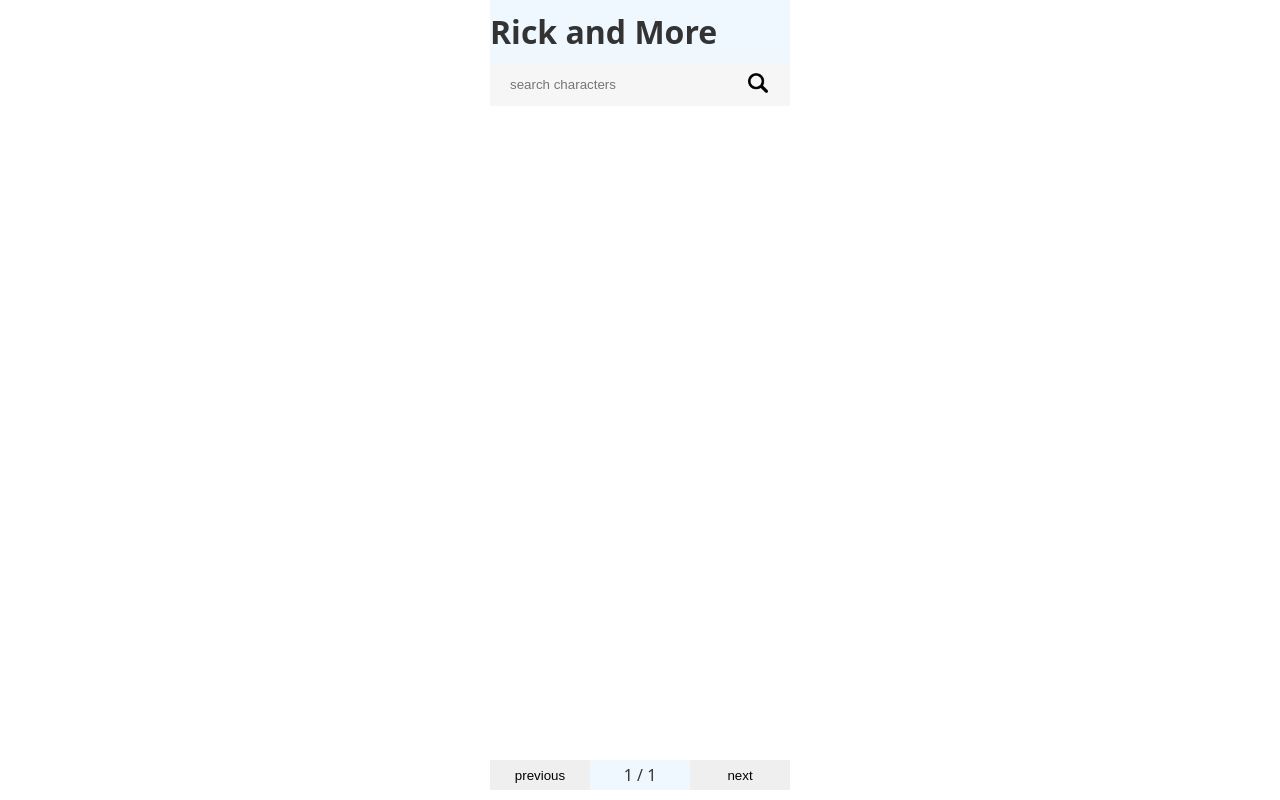
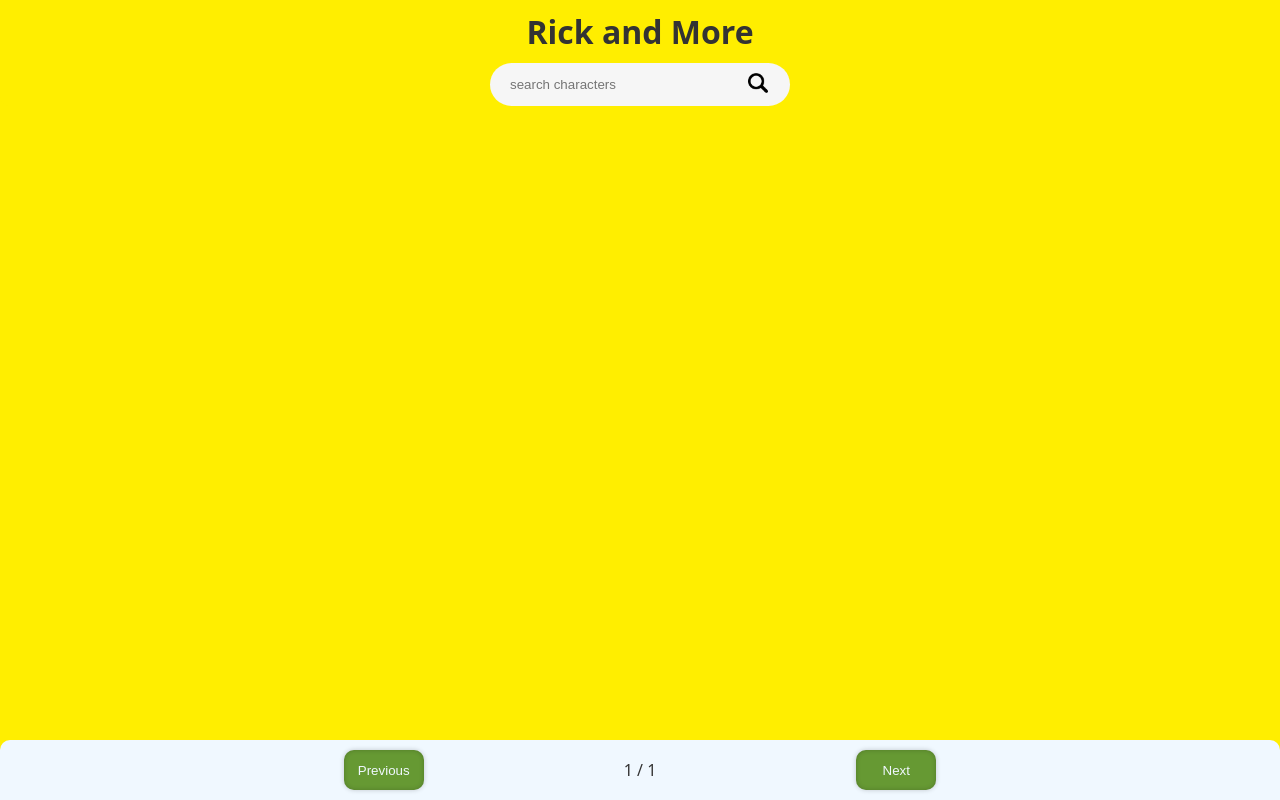
Before and after one commit to uxbyweng/rick-and-morty, a website with bundled scripts: page index.html in a window 1280 px wide. Built offline with nearby package versions, Linux system fonts and the light colour scheme; no server answers.

Commit message:
feat: responsive add style arrenged files

```diff
--- a/components/CharacterCard/CharacterCard.css
+++ b/components/CharacterCard/CharacterCard.css
@@ -1,11 +1,19 @@
+main {
+  margin-top: 90px;
+  gap: 10px;
+  margin-bottom: 50px;
+}
+
 .card-container {
-  margin-bottom: 10px;
+  margin-top: 10px;
 }
 .card {
+  margin-top: 10px;
   width: 300px;
   background-color: var(--color-secondary);
+  border-radius: 10px;
+  overflow: hidden;
 }
-
 .card__info {
   display: grid;
   grid-template-columns: auto 1fr;
@@ -23,3 +31,40 @@
 li {
   list-style: none;
 }
+
+@media (min-width: 800px) {
+  main {
+    display: grid;
+    grid-template-columns: repeat(1, 1fr);
+  }
+  .card-container {
+    display: grid;
+    grid-template-columns: repeat(2, 1fr);
+    grid-gap: 20px;
+  }
+  .navigation {
+    width: 650px;
+    align-items: center;
+  }
+  .header {
+    width: 650px;
+  }
+}
+@media (min-width: 1024px) {
+  main {
+    display: grid;
+    max-width: 1024px;
+  }
+  .card-container {
+    display: grid;
+    grid-template-columns: repeat(3, 1fr);
+    grid-gap: 20px;
+  }
+  .header {
+    width: 100%;
+  }
+  .navigation {
+    width: 100%;
+    gap: 200px;
+  }
+}
--- a/components/NavButton/NavButton.css
+++ b/components/NavButton/NavButton.css
@@ -1,7 +1,16 @@
 .button {
   border: none;
+  height: 40px;
+  width: 80px;
+  border-radius: 10px;
+  cursor: pointer;
+  transition: .5s;
+  background-color: #669933;
+  color: aliceblue;
+  box-shadow: 0 0 5px rgba(0, 0, 0, 0.2),
+  inset 0 0 5px rgba(0, 0, 0, 0.2);
 }
 
 .button:hover {
-  background-color: var(--color-secondary);
+  opacity: 0.8;
 }
--- a/components/NavPagination/NavPagination.css
+++ b/components/NavPagination/NavPagination.css
@@ -1,11 +1,14 @@
 .navigation {
-  height: 30px;
-  display: grid;
+  height: 60px;
+  width: 300px;
+  display: flex;
+  align-items: center;
+  justify-content: center;
+  gap: 30px;
   background-color: aliceblue;
-  grid-template-columns: 100px 100px 100px;
   position: fixed;
-  bottom: 10px;
-
+  bottom: 0px;
+  border-radius: 10px 10px 0 0;
 }
 
 .navigation__pagination {
--- a/components/SearchBar/SearchBar.css
+++ b/components/SearchBar/SearchBar.css
@@ -1,9 +1,18 @@
 .header {
-  background-color: aliceblue;
+  background-color: #ffee00;
+  backdrop-filter: blur(50px);
   position: fixed;
   top:0px;
+  display: flex;
+  flex-direction: column;
+  align-items: center;
+  margin-bottom: 10px;
+  border-radius: 0 0 10px 10px;
+  box-shadow: 0 -5 5px;
 }
-
+.title {
+  padding: 10px 0;
+}
 .search-bar-container {
   width: 300px;
 }
@@ -13,6 +22,7 @@
   background-color: var(--color-secondary);
   display: grid;
   grid-template-columns: 1fr 24px;
+  border-radius: 30px;
 }
 
 .search-bar__input {
--- /dev/null
+++ b/global.css
@@ -0,0 +1,22 @@
+* {
+  box-sizing: border-box;
+  margin: 0;
+  padding: 0;
+}
+
+:root {
+  --color-primary: rgb(51, 51, 51);
+  --color-secondary: #f6f6f6;
+  --font-family: system-ui;
+}
+
+body {
+  font-family: var(--font-family);
+  color: var(--color-primary);
+  padding: 20px;
+  display: flex;
+  flex-direction: column;
+  justify-content: center;
+  align-items: center;
+  background-color: #ffee00;
+}
--- a/index.html
+++ b/index.html
@@ -61,10 +61,10 @@
     </main>
     <nav class="navigation" data-js="navigation">
       <button class="button button--prev" data-js="button-prev">
-        previous
+        Previous
       </button>
       <span class="navigation__pagination" data-js="pagination">1 / 1</span>
-      <button class="button button--next" data-js="button-next">next</button>
+      <button class="button button--next" data-js="button-next">Next</button>
     </nav>
   </body>
 </html>
--- a/styles.css
+++ b/styles.css
@@ -1,38 +1,5 @@
-@import "components/CharacterCard/CharacterCard.css";
 @import "components/SearchBar/SearchBar.css";
 @import "components/NavButton/NavButton.css";
 @import "components/NavPagination/NavPagination.css";
-
-* {
-  box-sizing: border-box;
-  margin: 0;
-  padding: 0;
-}
-
-:root {
-  --color-primary: rgb(51, 51, 51);
-  --color-secondary: #f6f6f6;
-  --font-family: system-ui;
-}
-
-body {
-  font-family: var(--font-family);
-  color: var(--color-primary);
-  padding: 20px;
-  display: flex;
-  flex-direction: column;
-  justify-content: center;
-  align-items: center;
-}
-
-main {
-  margin-top: 90px;
-  display: flex;
-  flex-direction: column;
-  gap: 10px;
-  margin-bottom: 40px;
-}
-
-.title {
-  padding: 10px 0;
-}
+@import "components/CharacterCard/CharacterCard.css";
+@import "global.css";
```
